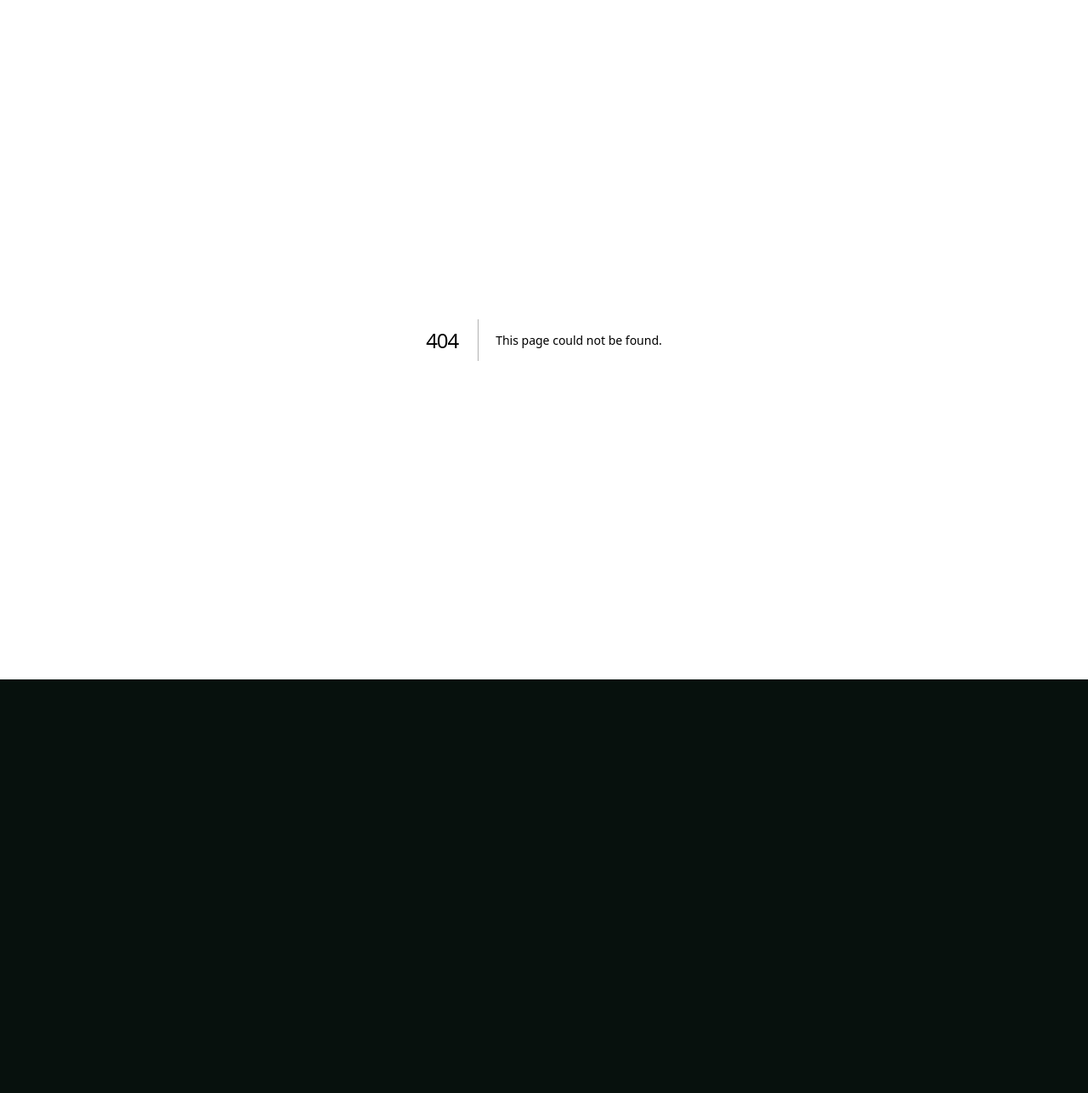
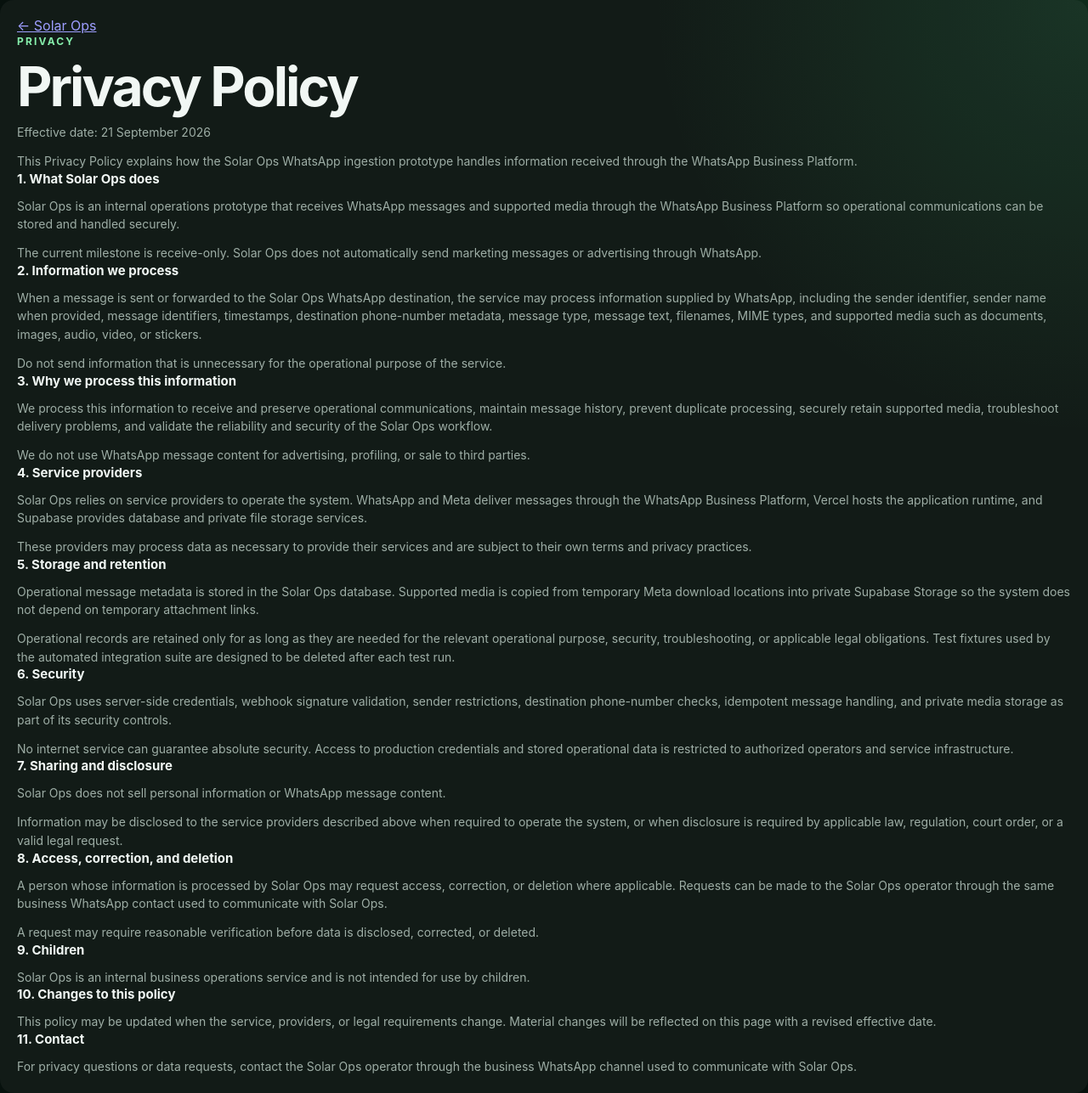
Before and after one commit to Shijastk/solar-ops-whatsapp, a Next.js app: page /privacy in a window 1280 px wide. Before the commit this address had no page. Shown: the whole page at 85% size. Before the commit the page ends 800 px from the top, so only its background shows below. Built offline with nearby package versions, Linux system fonts and the light colour scheme.

Commit message:
feat: add public privacy policy page

```diff
--- /dev/null
+++ b/app/privacy/page.tsx
@@ -0,0 +1,118 @@
+import type { Metadata } from "next";
+import Link from "next/link";
+
+export const metadata: Metadata = {
+  title: "Privacy Policy | Solar Ops",
+  description:
+    "Privacy policy for the Solar Ops WhatsApp ingestion prototype.",
+};
+
+const sections = [
+  {
+    title: "1. What Solar Ops does",
+    paragraphs: [
+      "Solar Ops is an internal operations prototype that receives WhatsApp messages and supported media through the WhatsApp Business Platform so operational communications can be stored and handled securely.",
+      "The current milestone is receive-only. Solar Ops does not automatically send marketing messages or advertising through WhatsApp.",
+    ],
+  },
+  {
+    title: "2. Information we process",
+    paragraphs: [
+      "When a message is sent or forwarded to the Solar Ops WhatsApp destination, the service may process information supplied by WhatsApp, including the sender identifier, sender name when provided, message identifiers, timestamps, destination phone-number metadata, message type, message text, filenames, MIME types, and supported media such as documents, images, audio, video, or stickers.",
+      "Do not send information that is unnecessary for the operational purpose of the service.",
+    ],
+  },
+  {
+    title: "3. Why we process this information",
+    paragraphs: [
+      "We process this information to receive and preserve operational communications, maintain message history, prevent duplicate processing, securely retain supported media, troubleshoot delivery problems, and validate the reliability and security of the Solar Ops workflow.",
+      "We do not use WhatsApp message content for advertising, profiling, or sale to third parties.",
+    ],
+  },
+  {
+    title: "4. Service providers",
+    paragraphs: [
+      "Solar Ops relies on service providers to operate the system. WhatsApp and Meta deliver messages through the WhatsApp Business Platform, Vercel hosts the application runtime, and Supabase provides database and private file storage services.",
+      "These providers may process data as necessary to provide their services and are subject to their own terms and privacy practices.",
+    ],
+  },
+  {
+    title: "5. Storage and retention",
+    paragraphs: [
+      "Operational message metadata is stored in the Solar Ops database. Supported media is copied from temporary Meta download locations into private Supabase Storage so the system does not depend on temporary attachment links.",
+      "Operational records are retained only for as long as they are needed for the relevant operational purpose, security, troubleshooting, or applicable legal obligations. Test fixtures used by the automated integration suite are designed to be deleted after each test run.",
+    ],
+  },
+  {
+    title: "6. Security",
+    paragraphs: [
+      "Solar Ops uses server-side credentials, webhook signature validation, sender restrictions, destination phone-number checks, idempotent message handling, and private media storage as part of its security controls.",
+      "No internet service can guarantee absolute security. Access to production credentials and stored operational data is restricted to authorized operators and service infrastructure.",
+    ],
+  },
+  {
+    title: "7. Sharing and disclosure",
+    paragraphs: [
+      "Solar Ops does not sell personal information or WhatsApp message content.",
+      "Information may be disclosed to the service providers described above when required to operate the system, or when disclosure is required by applicable law, regulation, court order, or a valid legal request.",
+    ],
+  },
+  {
+    title: "8. Access, correction, and deletion",
+    paragraphs: [
+      "A person whose information is processed by Solar Ops may request access, correction, or deletion where applicable. Requests can be made to the Solar Ops operator through the same business WhatsApp contact used to communicate with Solar Ops.",
+      "A request may require reasonable verification before data is disclosed, corrected, or deleted.",
+    ],
+  },
+  {
+    title: "9. Children",
+    paragraphs: [
+      "Solar Ops is an internal business operations service and is not intended for use by children.",
+    ],
+  },
+  {
+    title: "10. Changes to this policy",
+    paragraphs: [
+      "This policy may be updated when the service, providers, or legal requirements change. Material changes will be reflected on this page with a revised effective date.",
+    ],
+  },
+  {
+    title: "11. Contact",
+    paragraphs: [
+      "For privacy questions or data requests, contact the Solar Ops operator through the business WhatsApp channel used to communicate with Solar Ops.",
+    ],
+  },
+];
+
+export default function PrivacyPolicy() {
+  return (
+    <main className="policyShell">
+      <article className="policyCard">
+        <Link className="backLink" href="/">
+          ← Solar Ops
+        </Link>
+
+        <p className="eyebrow">PRIVACY</p>
+        <h1 className="policyTitle">Privacy Policy</h1>
+        <p className="policyMeta">Effective date: 21 September 2026</p>
+
+        <p className="policyIntro">
+          This Privacy Policy explains how the Solar Ops WhatsApp ingestion
+          prototype handles information received through the WhatsApp Business
+          Platform.
+        </p>
+
+        <div className="policySections">
+          {sections.map((section) => (
+            <section className="policySection" key={section.title}>
+              <h2>{section.title}</h2>
+              {section.paragraphs.map((paragraph) => (
+                <p key={paragraph}>{paragraph}</p>
+              ))}
+            </section>
+          ))}
+        </div>
+      </article>
+    </main>
+  );
+}
```
